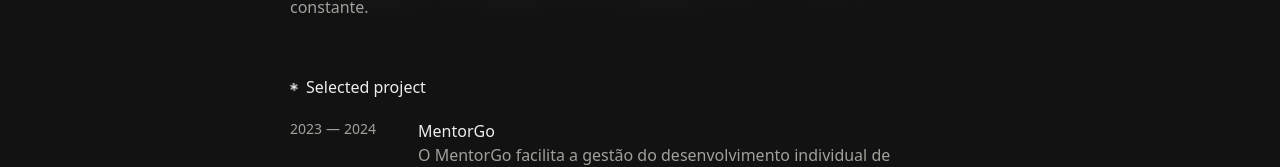
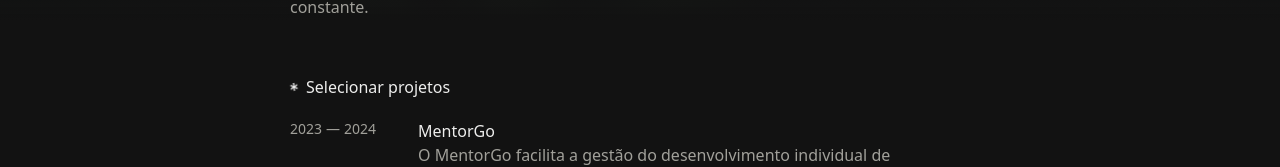
Before and after one commit to ciavhugo/vug-app, a Next.js app: page / in a window 1280 px wide. Shown: the part 299-466 px from the top of the page. Built offline with nearby package versions, Linux system fonts and the light colour scheme.

Commit message:
fix: texto home page

```diff
--- a/src/app/(pages)/(home)/page.tsx
+++ b/src/app/(pages)/(home)/page.tsx
@@ -20,7 +20,7 @@
           alt="asterisk"
           className="w-2 h-2 animate-spin "
         />
-        <p className="max-[550px]:text-[14px]">Selected project</p>
+        <p className="max-[550px]:text-[14px]">Selecionar projetos</p>
       </div>
 
       <div className="projectCard-div flex flex-col gap-10 mb-16 max-[600px]:mb-24">
```
